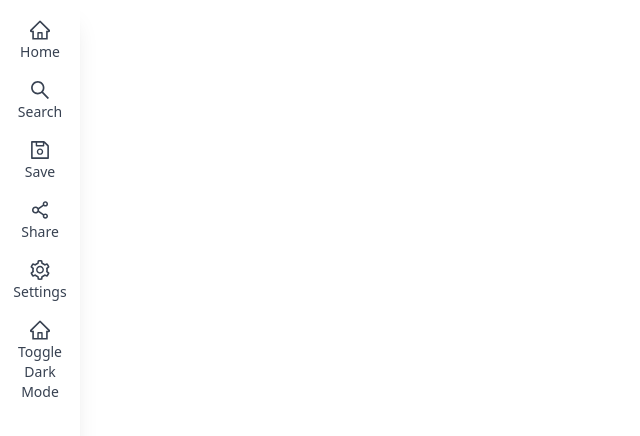
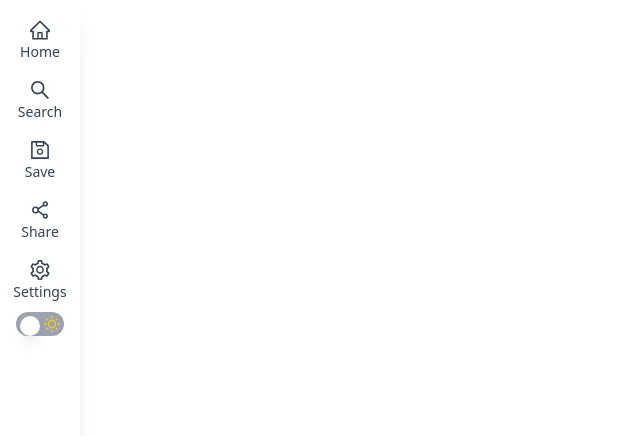
Before and after one commit to khouloud912/real-time-chat, a React (Vite) app: page / in a window 1280 px wide. Shown: the top 436 px of the page, without its empty margins (0-640 px from the left). Built offline with nearby package versions, Linux system fonts and the light colour scheme.

Commit message:
add-dark-toggle

```diff
--- a/src/components/Sidebar.tsx
+++ b/src/components/Sidebar.tsx
@@ -5,56 +5,58 @@ import {
   SettingOutlined,
   ShareAltOutlined,
 } from '@ant-design/icons';
+import ToggleSwitch from './ToggleSwitch';
+import { useState } from 'react';
 
 const Sidebar = ({ toggleDarkMode }: any) => {
+  const [darkMode, setDarkMode] = useState(false);
+
+  const handleToggleDarkMode = () => {
+    setDarkMode(!darkMode);
+    toggleDarkMode();
+  };
   return (
-    <div className="fixed top-0 left-0 h-full w-full max-w-[5rem] flex-col rounded-xl bg-white bg-clip-border p-2 text-gray-700 shadow-xl shadow-blue-gray-900/5">
-      <nav className="flex min-w-[60px] flex-col gap-0.5 p-1 font-sans text-base font-normal text-blue-gray-700">
+    <div className="fixed top-0 left-0 h-full w-full max-w-[5rem] flex-col rounded-xl bg-white bg-clip-border p-2 text-gray-700 shadow-xl shadow-blue-gray-900/5 dark:bg-gray-800 dark:text-white">
+      <nav className="flex min-w-[60px] flex-col gap-0.5 p-1 font-sans text-base font-normal text-blue-gray-700 dark:text-white">
         <div
           role="button"
-          className="flex flex-col items-center w-full p-2 leading-tight transition-all rounded-lg outline-none text-center hover:bg-blue-gray-50 hover:bg-opacity-80 hover:text-blue-gray-900 focus:bg-blue-gray-50 focus:bg-opacity-80 focus:text-blue-gray-900 active:bg-blue-gray-50 active:bg-opacity-80 active:text-blue-gray-900"
+          className="flex flex-col items-center w-full p-2 leading-tight transition-all rounded-lg outline-none text-center hover:bg-blue-gray-50 hover:bg-opacity-80 hover:text-blue-gray-900 focus:bg-blue-gray-50 focus:bg-opacity-80 focus:text-blue-gray-900 active:bg-blue-gray-50 active:bg-opacity-80 active:text-blue-gray-900 dark:hover:bg-gray-700 dark:hover:bg-opacity-80 dark:hover:text-white dark:focus:bg-gray-700 dark:focus:bg-opacity-80 dark:focus:text-white dark:active:bg-gray-700 dark:active:bg-opacity-80 dark:active:text-white"
         >
           <HomeOutlined style={{ fontSize: '20px' }} />
           <span className="mt-0.5 text-sm">Home</span>
         </div>
         <div
           role="button"
-          className="flex flex-col items-center w-full p-2 leading-tight transition-all rounded-lg outline-none text-center hover:bg-blue-gray-50 hover:bg-opacity-80 hover:text-blue-gray-900 focus:bg-blue-gray-50 focus:bg-opacity-80 focus:text-blue-gray-900 active:bg-blue-gray-50 active:bg-opacity-80 active:text-blue-gray-900"
+          className="flex flex-col items-center w-full p-2 leading-tight transition-all rounded-lg outline-none text-center hover:bg-blue-gray-50 hover:bg-opacity-80 hover:text-blue-gray-900 focus:bg-blue-gray-50 focus:bg-opacity-80 focus:text-blue-gray-900 active:bg-blue-gray-50 active:bg-opacity-80 active:text-blue-gray-900 dark:hover:bg-gray-700 dark:hover:bg-opacity-80 dark:hover:text-white dark:focus:bg-gray-700 dark:focus:bg-opacity-80 dark:focus:text-white dark:active:bg-gray-700 dark:active:bg-opacity-80 dark:active:text-white"
         >
           <SearchOutlined style={{ fontSize: '20px' }} />
           <span className="mt-0.5 text-sm">Search</span>
         </div>
         <div
           role="button"
-          className="flex flex-col items-center w-full p-2 leading-tight transition-all rounded-lg outline-none text-center hover:bg-blue-gray-50 hover:bg-opacity-80 hover:text-blue-gray-900 focus:bg-blue-gray-50 focus:bg-opacity-80 focus:text-blue-gray-900 active:bg-blue-gray-50 active:bg-opacity-80 active:text-blue-gray-900"
+          className="flex flex-col items-center w-full p-2 leading-tight transition-all rounded-lg outline-none text-center hover:bg-blue-gray-50 hover:bg-opacity-80 hover:text-blue-gray-900 focus:bg-blue-gray-50 focus:bg-opacity-80 focus:text-blue-gray-900 active:bg-blue-gray-50 active:bg-opacity-80 active:text-blue-gray-900 dark:hover:bg-gray-700 dark:hover:bg-opacity-80 dark:hover:text-white dark:focus:bg-gray-700 dark:focus:bg-opacity-80 dark:focus:text-white dark:active:bg-gray-700 dark:active:bg-opacity-80 dark:active:text-white"
         >
           <SaveOutlined style={{ fontSize: '20px' }} />
           <span className="mt-0.5 text-sm">Save</span>
         </div>
         <div
           role="button"
-          className="flex flex-col items-center w-full p-2 leading-tight transition-all rounded-lg outline-none text-center hover:bg-blue-gray-50 hover:bg-opacity-80 hover:text-blue-gray-900 focus:bg-blue-gray-50 focus:bg-opacity-80 focus:text-blue-gray-900 active:bg-blue-gray-50 active:bg-opacity-80 active:text-blue-gray-900"
+          className="flex flex-col items-center w-full p-2 leading-tight transition-all rounded-lg outline-none text-center hover:bg-blue-gray-50 hover:bg-opacity-80 hover:text-blue-gray-900 focus:bg-blue-gray-50 focus:bg-opacity-80 focus:text-blue-gray-900 active:bg-blue-gray-50 active:bg-opacity-80 active:text-blue-gray-900 dark:hover:bg-gray-700 dark:hover:bg-opacity-80 dark:hover:text-white dark:focus:bg-gray-700 dark:focus:bg-opacity-80 dark:focus:text-white dark:active:bg-gray-700 dark:active:bg-opacity-80 dark:active:text-white"
         >
           <ShareAltOutlined style={{ fontSize: '20px' }} />
           <span className="mt-0.5 text-sm">Share</span>
         </div>
         <div
           role="button"
-          className="flex flex-col items-center w-full p-2 leading-tight transition-all rounded-lg outline-none text-center hover:bg-blue-gray-50 hover:bg-opacity-80 hover:text-blue-gray-900 focus:bg-blue-gray-50 focus:bg-opacity-80 focus:text-blue-gray-900 active:bg-blue-gray-50 active:bg-opacity-80 active:text-blue-gray-900"
+          className="flex flex-col items-center w-full p-2 leading-tight transition-all rounded-lg outline-none text-center hover:bg-blue-gray-50 hover:bg-opacity-80 hover:text-blue-gray-900 focus:bg-blue-gray-50 focus:bg-opacity-80 focus:text-blue-gray-900 active:bg-blue-gray-50 active:bg-opacity-80 active:text-blue-gray-900 dark:hover:bg-gray-700 dark:hover:bg-opacity-80 dark:hover:text-white dark:focus:bg-gray-700 dark:focus:bg-opacity-80 dark:focus:text-white dark:active:bg-gray-700 dark:active:bg-opacity-80 dark:active:text-white"
         >
           <SettingOutlined style={{ fontSize: '20px' }} />
           <span className="mt-0.5 text-sm">Settings</span>
         </div>
-        <div
-          role="button"
-          className="flex flex-col items-center w-full p-2 leading-tight transition-all rounded-lg outline-none text-center hover:bg-blue-gray-50 hover:bg-opacity-80 hover:text-blue-gray-900 focus:bg-blue-gray-50 focus:bg-opacity-80 focus:text-blue-gray-900 active:bg-blue-gray-50 active:bg-opacity-80 active:text-blue-gray-900"
-          onClick={toggleDarkMode}
-        >
-          <HomeOutlined style={{ fontSize: '20px' }} />
-          <span className="mt-0.5 text-sm">Toggle Dark Mode</span>
-        </div>
+        <ToggleSwitch darkMode={darkMode} onToggle={handleToggleDarkMode} />
       </nav>
     </div>
   );
 };
+
 export default Sidebar;
--- /dev/null
+++ b/src/components/ToggleSwitch.tsx
@@ -0,0 +1,26 @@
+import { SunOutlined, MoonOutlined } from '@ant-design/icons';
+
+const ToggleSwitch = ({ darkMode, onToggle }: any) => {
+  return (
+    <div className="flex flex-col items-center justify-center">
+      <button
+        className={`relative inline-flex flex-shrink-0 h-6 w-12 mx-2 transition-colors duration-200 ease-in-out rounded-full p-1 ${darkMode ? 'bg-gray-700' : 'bg-gray-400'}`}
+        onClick={onToggle}
+        aria-pressed={darkMode}
+        role="switch"
+      >
+        <span
+          aria-hidden="true"
+          className={`pointer-events-none inline-block h-5 w-5 rounded-full bg-white shadow-lg transform transition-transform duration-200 ease-in-out ${darkMode ? 'translate-x-6' : 'translate-x-0'}`}
+        />
+        {darkMode ? (
+          <MoonOutlined className="text-yellow-400 absolute left-1" />
+        ) : (
+          <SunOutlined className="text-yellow-400 absolute right-1" />
+        )}
+      </button>
+    </div>
+  );
+};
+
+export default ToggleSwitch;
--- a/src/pages/Home.tsx
+++ b/src/pages/Home.tsx
@@ -12,7 +12,6 @@ const Home = () => {
   const toggleDarkMode = () => {
     console.log('mode', darkMode);
     setDarkMode(!darkMode); // Toggle dark mode state
-    document.body.classList.toggle('dark'); // Toggle dark mode class on body
   };
   return (
     <div className={`flex ${darkMode ? 'dark' : ''}`}>
```
